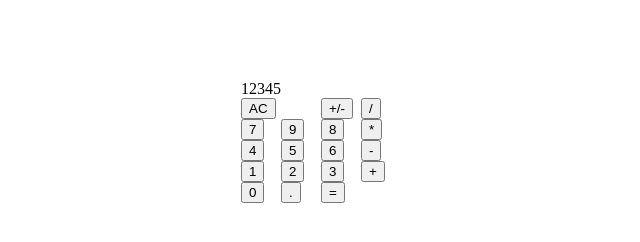
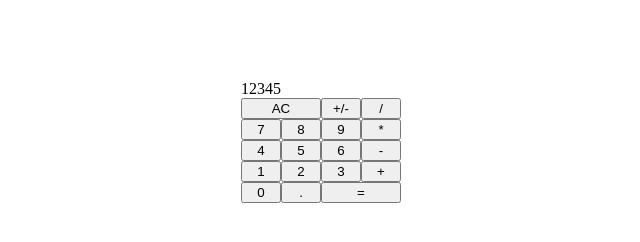
Before and after one commit to jmilljr24/calculator, a plain HTML site: page index.html in a window 1280 px wide. Shown: the whole page, without its empty margins (319-959 px from the left). Drawn offline with Linux system fonts and the light colour scheme.

Commit message:
Fix layout of calculator and query button numbers

```diff
--- a/index.html
+++ b/index.html
@@ -9,26 +9,26 @@
   </head>
   <body>
     <div class="container">
-      <div id="calculator">
-        <div id="display">12345</div>
-        <div id="AC"><button>AC</button></div>
-        <div id="sign"><button>+/-</button></div>
-        <div id="divide"><button>/</button></div>
-        <div id="multiply"><button>*</button></div>
-        <div id="subtract"><button>-</button></div>
-        <div id="add"><button>+</button></div>
-        <div id="nine"><button>9</button></div>
-        <div id="eight"><button>8</button></div>
-        <div id="seven"><button>7</button></div>
-        <div id="six"><button>6</button></div>
-        <div id="five"><button>5</button></div>
-        <div id="four"><button>4</button></div>
-        <div id="three"><button>3</button></div>
-        <div id="two"><button>2</button></div>
-        <div id="one"><button>1</button></div>
-        <div id="zero"><button>0</button></div>
-        <div id="decimal"><button>.</button></div>
-        <div id="equals"><button>=</button></div>
+      <div class="calculator">
+        <div class="display">12345</div>
+        <button class="span-two">AC</button>
+        <button data-operation>+/-</button>
+        <button data-operation>/</button>
+        <button data-number>7</button>
+        <button data-number>8</button>
+        <button data-number>9</button>
+        <button data-operation>*</button>
+        <button data-number>4</button>
+        <button data-number>5</button>
+        <button data-number>6</button>
+        <button data-operation>-</button>
+        <button data-number>1</button>
+        <button data-number>2</button>
+        <button data-number>3</button>
+        <button data-operation>+</button>
+        <button data-number>0</button>
+        <button data-number>.</button>
+        <button class="span-two">=</button>
       </div>
     </div>
     <script src="script.js"></script>
--- a/script.js
+++ b/script.js
@@ -1 +1,18 @@
-console.log("test");
+let currentNumber = 0;
+let previousNumber = 0;
+
+const add = function (a, b) {
+  return a + b;
+};
+
+const subtract = function (a, b) {
+  return a - b;
+};
+
+const numberButton = document.querySelectorAll("[data-number");
+numberButton.forEach((button) => {
+  button.addEventListener("click", () => {
+    console.log(button.textContent);
+    return button;
+  });
+});
--- a/style.css
+++ b/style.css
@@ -5,87 +5,17 @@
   margin: 5em;
 }
 
-#calculator {
+.calculator {
   display: grid;
   grid-template-columns: 40px 40px 40px 40px;
   grid-template-rows: auto;
   justify-content: stretch;
   align-content: stretch;
 }
-#display {
-  grid-column: 1 / 5;
-  grid-row: 1 / 2;
+
+.display {
+  grid-column: span 4;
 }
-
-#AC {
-  grid-column: 1/3;
+.span-two {
+  grid-column: span 2;
 }
-
-#sign {
-  grid-column: 3/4;
-}
-
-#divide {
-  grid-column: 4/5;
-  grid-row: 2/3;
-}
-
-#multiply {
-  grid-column: 4/5;
-  grid-row: 3/4;
-}
-
-#subtract {
-  grid-column: 4/5;
-  grid-row: 4/5;
-}
-
-#add {
-  grid-column: 4/5;
-  grid-row: 5/7;
-}
-
-#one {
-  grid-column: 1/2;
-  grid-row: 5/6;
-}
-
-#two {
-  grid-column: 2/3;
-  grid-row: 5/6;
-}
-
-#three {
-  grid-column: 3/4;
-  grid-row: 5/6;
-}
-
-#four {
-  grid-column: 1/2;
-  grid-row: 4/5;
-}
-
-#five {
-  grid-column: 2/3;
-  grid-row: 4/5;
-}
-
-#six {
-  grid-column: 3/4;
-  grid-row: 4/5;
-}
-
-#seven {
-  grid-column: 1/2;
-  grid-row: 3/4;
-}
-
-#eight {
-  grid-column: 2/3;
-  grid-row: 3/4;
-}
-
-#eight {
-  grid-column: 3/4;
-  grid-row: 3/4;
-}
```
